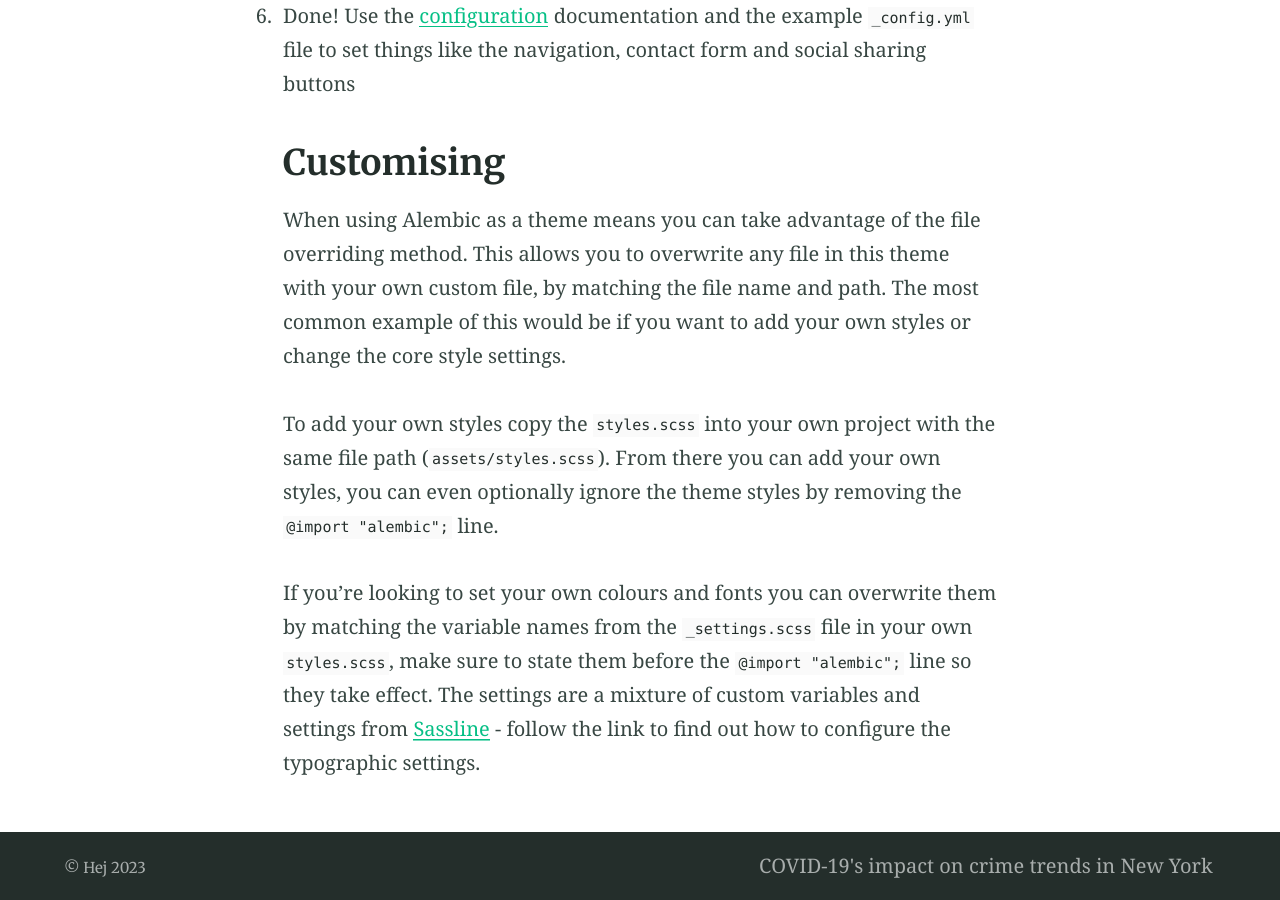
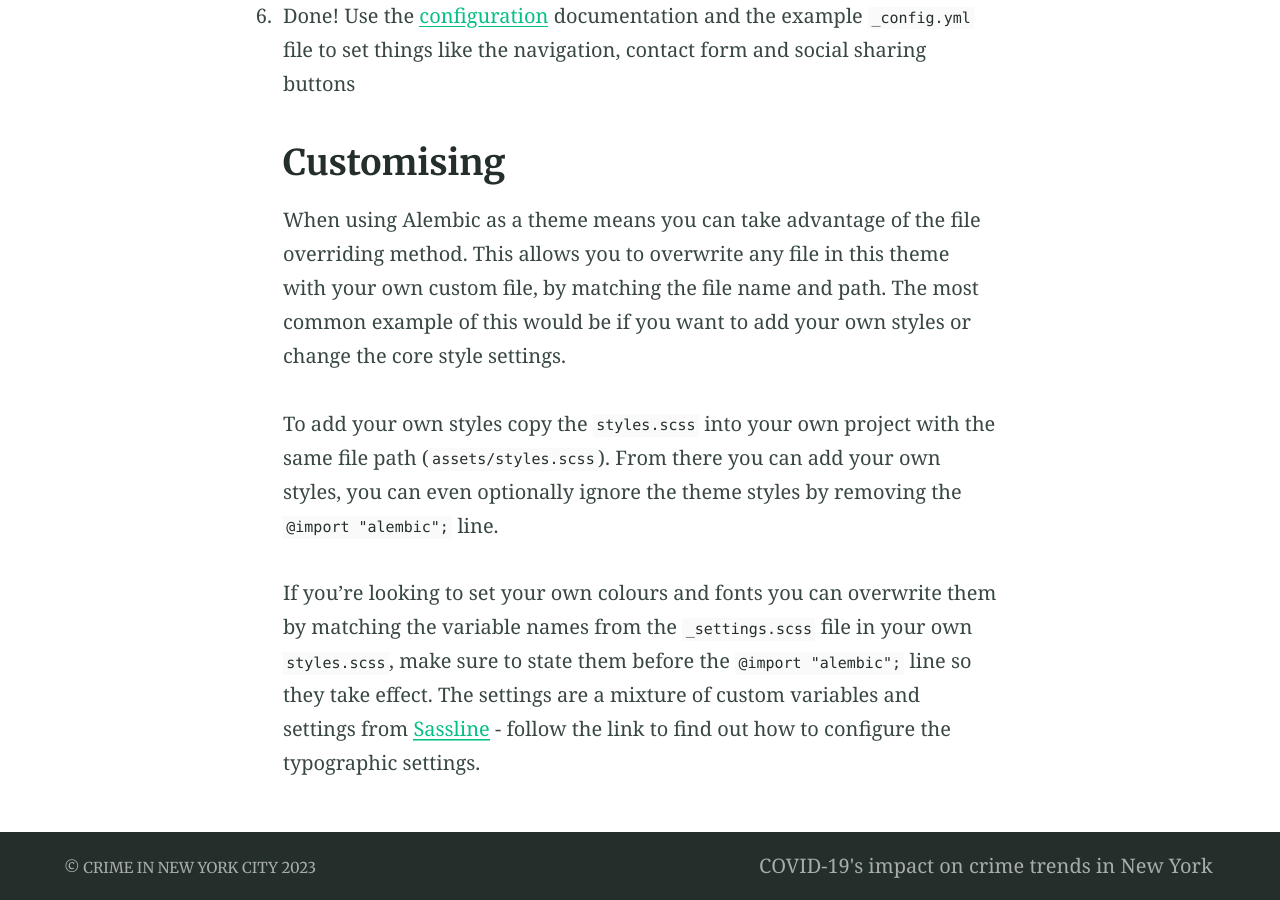
Before and after one commit to Sdataanalyse/Sdataanalyse.github.io, a Jekyll site: the page built from index.md, in a window 1280 px wide and 900 px high, scrolled down 11954 px. Built offline with Jekyll 4.4.1, drawn with Linux system fonts in a browser that asks for light colours.

Commit message:
Update _config.yml

```diff
--- a/_config.yml
+++ b/_config.yml
@@ -88,7 +88,7 @@ defaults:
 # 7. Site settings
 encoding: utf-8 # Make sure the encoding is right
 lang: en-GB # Set the site language
-title: "Hej" # Site name or title, also used in jekyll-seo-tag
+title: "CRIME IN NEW YORK CITY" # Site name or title, also used in jekyll-seo-tag
 logo: "/assets/logos/newyork.png" # Site logo, also used in jekyll-seo-tag
 description: "Beskrivelse af projektet" # Site description and default description, also used in jekyll-seo-tag
 url: "https://sdataanalyse.github.io/" #https://alembic.darn.es Site url, also used in jekyll-seo-tag
```
